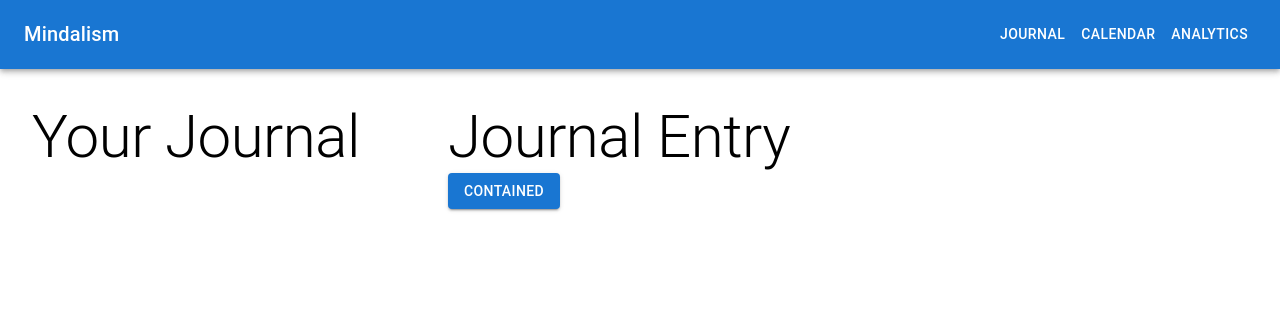
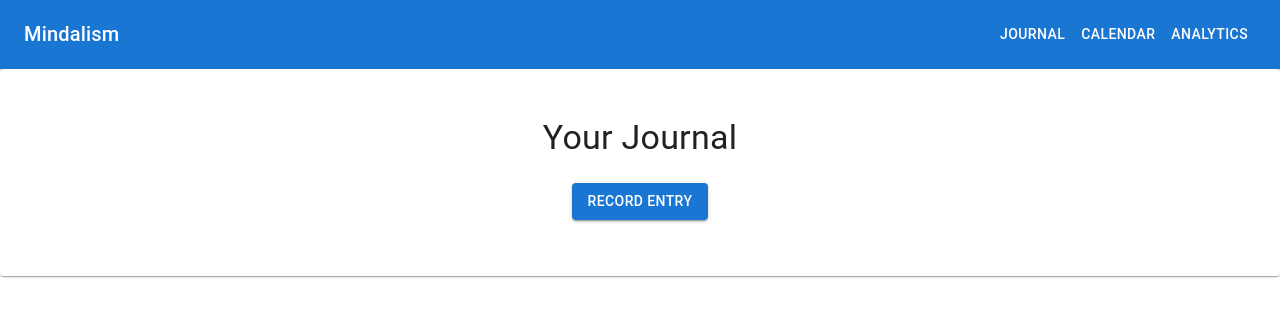
Before and after one commit to tmiyazumi/Mindalism, a React (Create React App) app in the folder mindalism/client/: page /journal in a window 1280 px wide. Shown: the top 316 px of the page. Built offline with nearby package versions, Linux system fonts and the light colour scheme.

Commit message:
UI Changes

```diff
--- a/mindalism/client/src/components/Journal.js
+++ b/mindalism/client/src/components/Journal.js
@@ -1,18 +1,15 @@
 import React, {useEffect, useState} from "react";
 import axios from "axios";
-import { Typography, Grid, Button } from "@mui/material";
+import { Typography, Box, Grid, Button, Card, CardContent } from "@mui/material";
+import data from '../2023-01-28.json';
 
 const Journal = () => {
 
-    const [currDate, setCurrDate] = useState(null);
-
-    useEffect(() => {
-        setCurrDate(new Date().toISOString().slice(0,9));
-    }, []);
+    const [recLoad, setRecLoad] = useState(false);
+    const [recText, setRecText] = useState(null);
 
     const record = (e) => {
         console.log("Requesting Speech To Text Script");
-        console.log(currDate);
         return axios.post("http://localhost:5000/toTextJournal", {
             })
             .then((response) => {
@@ -22,19 +19,17 @@ const Journal = () => {
 
     return(
         <div>
-            <Grid container spacing={4} sx={{p: '2.5%'}}>
-                <Grid item xs={4} sx={{p:'2.5%'}}>
-                    <Typography variant="h2">
+            <Card sx={{p: '2.5%'}}>
+                <CardContent >
+                    <Typography display='flex' alignItems="center" justifyContent='center' variant="h4">
                         Your Journal
                     </Typography>
-                </Grid>
-                <Grid item xs={4} sx={{p:'2.5%'}}>
-                    <Typography variant="h2">
-                        Journal Entry
-                    </Typography>
-                    <Button variant="contained" onClick={(e) => record(e)}>Contained</Button>
-                </Grid>
-            </Grid>
+
+                    <Box sx={{display: 'flex', alignItems: 'center', justifyContent: 'center', mt: '25px'}}>
+                        <Button variant="contained" onClick={(e) => record(e)}>Record Entry</Button>
+                    </Box>
+                </CardContent>
+            </Card>
         </div>
     );
 };
```
